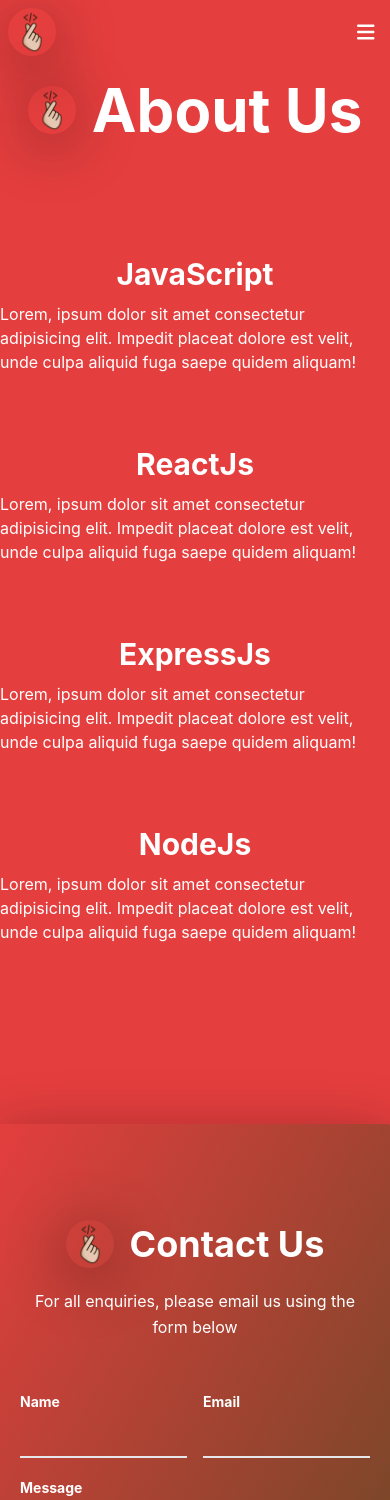
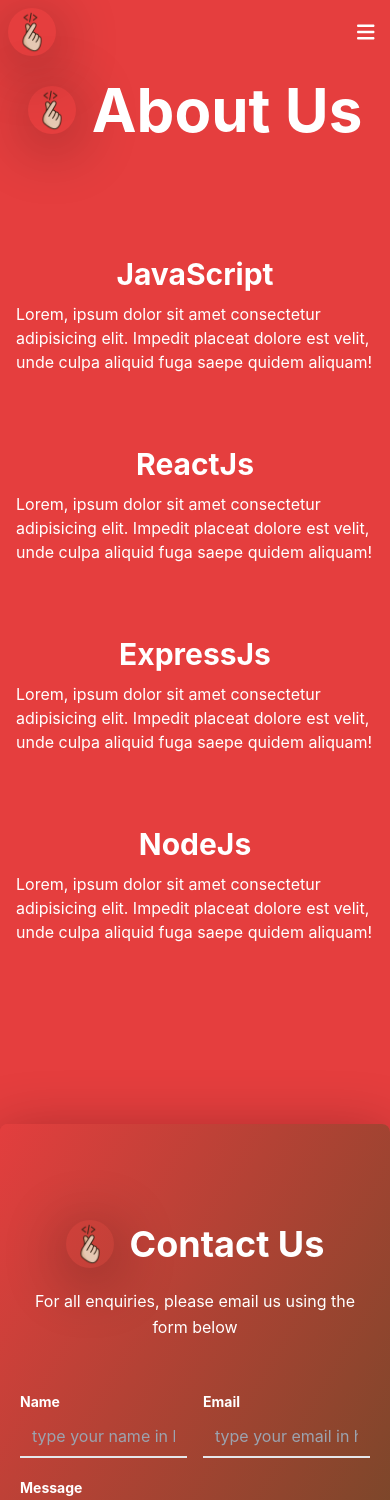
Before and after one commit to artanhysenaj/web-tech-proj, a React (Create React App) app: page /about in a window 390 px wide. Shown: the top 1500 px of the page. Built offline with nearby package versions, Linux system fonts and the light colour scheme.

Commit message:
Adding responsiveness

```diff
--- a/src/pages/AboutPage.jsx
+++ b/src/pages/AboutPage.jsx
@@ -19,34 +19,34 @@
       <h1 className="text-3xl text-white pb-[10px] mt-9 font-bold text-center md:text-left">
         JavaScript
       </h1>
-      <p>Lorem, ipsum dolor sit amet consectetur adipisicing elit. Impedit placeat dolore est velit, unde culpa aliquid fuga saepe quidem aliquam!</p>
+      <p className="mx-4 md:mx-auto">Lorem, ipsum dolor sit amet consectetur adipisicing elit. Impedit placeat dolore est velit, unde culpa aliquid fuga saepe quidem aliquam!</p>
     </div>
     <div>
 
       <h1 className="text-3xl text-white pb-[10px] mt-9 font-bold text-center md:text-left">
         ReactJs
       </h1>
-      <p>Lorem, ipsum dolor sit amet consectetur adipisicing elit. Impedit placeat dolore est velit, unde culpa aliquid fuga saepe quidem aliquam!</p>
+      <p className="mx-4 md:mx-auto">Lorem, ipsum dolor sit amet consectetur adipisicing elit. Impedit placeat dolore est velit, unde culpa aliquid fuga saepe quidem aliquam!</p>
     </div>
     <div>
 
       <h1 className="text-3xl text-white pb-[10px] mt-9 font-bold text-center md:text-left">
         ExpressJs
       </h1>
-      <p>Lorem, ipsum dolor sit amet consectetur adipisicing elit. Impedit placeat dolore est velit, unde culpa aliquid fuga saepe quidem aliquam!</p>
+      <p className="mx-4 md:mx-auto">Lorem, ipsum dolor sit amet consectetur adipisicing elit. Impedit placeat dolore est velit, unde culpa aliquid fuga saepe quidem aliquam!</p>
     </div>
     <div>
 
       <h1 className="text-3xl text-white pb-[10px] mt-9 font-bold text-center md:text-left">
         NodeJs
       </h1>
-      <p>Lorem, ipsum dolor sit amet consectetur adipisicing elit. Impedit placeat dolore est velit, unde culpa aliquid fuga saepe quidem aliquam!</p>
+      <p className="mx-4 md:mx-auto">Lorem, ipsum dolor sit amet consectetur adipisicing elit. Impedit placeat dolore est velit, unde culpa aliquid fuga saepe quidem aliquam!</p>
     </div>
   </div>
 
   <div>
-  <section className="text-gray-700 body-font relative">
-    <div className="container px-5 py-24 mx-auto p-2 sm:p-4 shadow-[0_10px_60px_1px_rgba(0,0,0,0.3)]  sm:mx-0 bg-gradient-to-br from-[#e33e3e] to-[#614925] mb-20 rounded-sm">
+  <section className="sm:mx-2 md:mx-auto text-gray-700 body-font relative">
+    <div className="sm:mx-2 md:mx-auto container px-5 py-24 mx-auto p-2 sm:p-4 shadow-[0_10px_60px_1px_rgba(0,0,0,0.3)]  bg-gradient-to-br from-[#e33e3e] to-[#614925] mb-20 rounded-lg">
     <div className="flex justify-center items-center">
           <Logo />
           <div className="ml-4">
@@ -72,7 +72,8 @@
                 type="text"
                 id="name"
                 name="name"
-                className="w-full py-2 px-3 transition-all text-[#f5f5f5] border-b-2 bg-transparent outline-none  null"
+                placeholder="type your name in here"
+                className="w-full py-2 px-3 transition-all text-[#f5f5f5] border-b-2 bg-transparent outline-none  null hover:border-indigo-600"
               />
             </div>
           </div>
@@ -88,7 +89,8 @@
                 type="email"
                 id="email"
                 name="email"
-                className="w-full py-2 px-3 transition-all text-[#f5f5f5] border-b-2 bg-transparent outline-none  null"
+                placeholder="type your email in here"
+                className="w-full py-2 px-3 transition-all text-[#f5f5f5] border-b-2 bg-transparent outline-none  null hover:border-indigo-600"
               />
             </div>
           </div>
@@ -103,6 +105,7 @@
               <textarea
                 id="message"
                 name="message"
+                placeholder="type your message in here"
                 className="w-full bg-transparent text-white rounded border border-gray-300 focus:border-indigo-500 h-32 text-base outline-none  py-1 px-3 resize-none leading-6 transition-colors duration-200 ease-in-out"
               ></textarea>
             </div>
```
